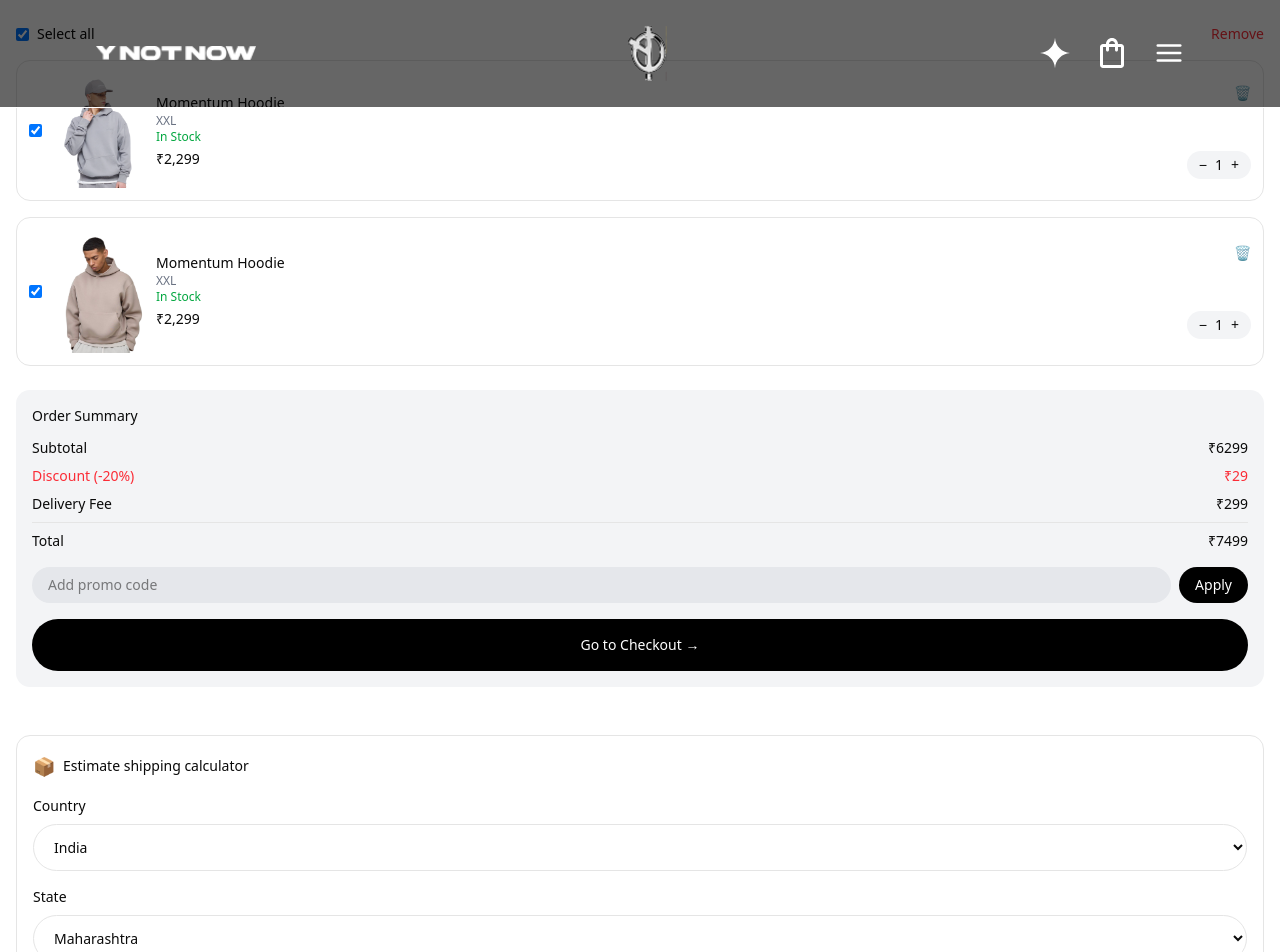
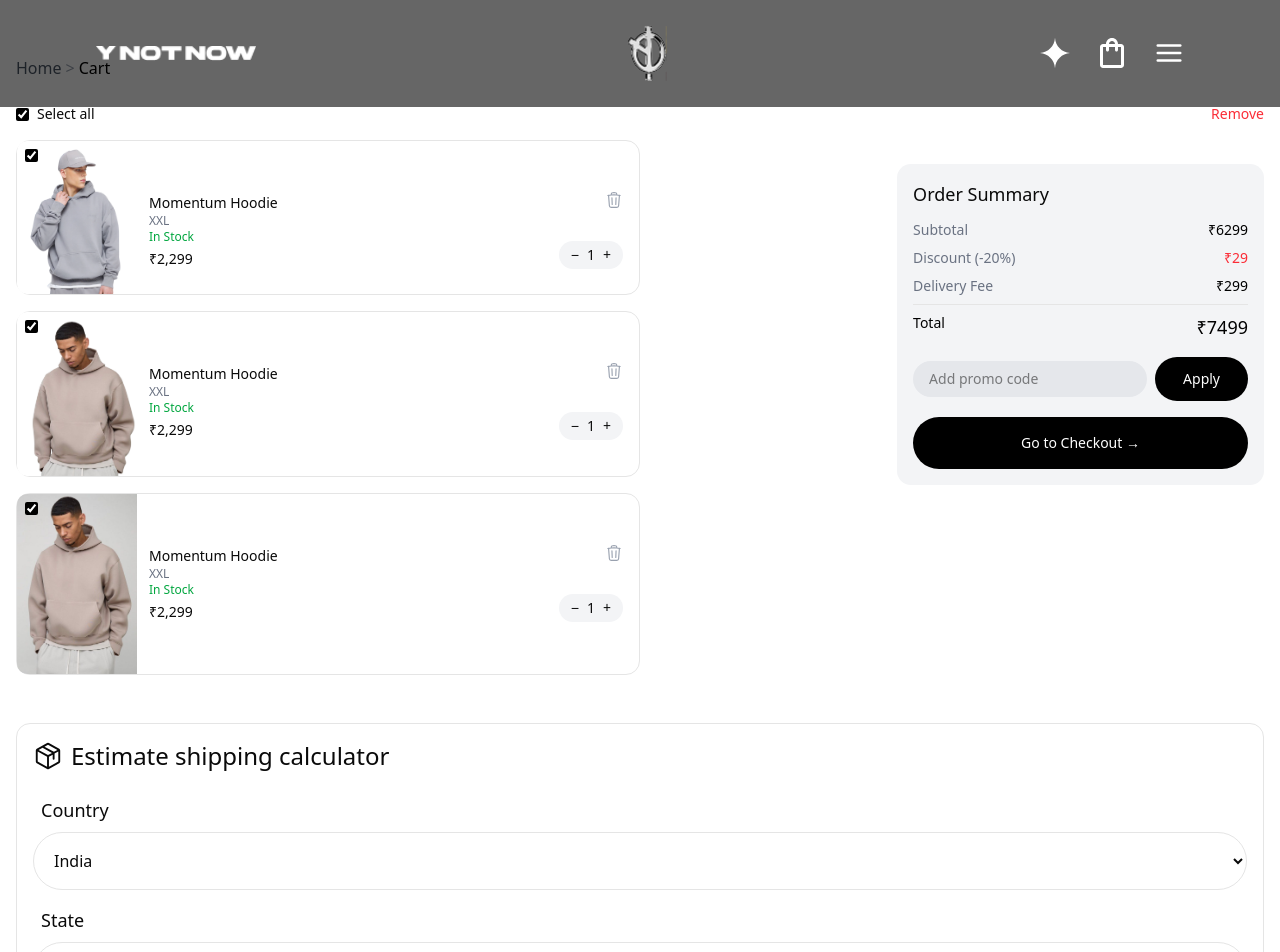
Before and after one commit to itskvsin/ynotnow, a Next.js app: page /cart in a window 1280 px wide. Shown: the top 952 px of the page. Built offline with nearby package versions, Linux system fonts and the light colour scheme.

Commit message:
Completed:- Cart page

```diff
--- a/app/cart/page.tsx
+++ b/app/cart/page.tsx
@@ -8,6 +8,7 @@ import FeaturesGrid from "@/components/commonDetail/FeaturesGrid";
 import About from "@/components/commonDetail/About";
 import LastBg from "@/components/commonDetail/LastBg";
 import Footer from "@/components/layout/Footer";
+import BreadCrumbNav from "@/components/BreadCrumbNav";
 
 const mockCartItems: CartItem[] = [
   {
@@ -30,6 +31,16 @@ const mockCartItems: CartItem[] = [
     quantity: 1,
     selected: true,
   },
+    {
+    id: "3",
+    title: "Momentum Hoodie",
+    size: "XXL",
+    price: 2299,
+    imageUrl: "/images/hoodies/grayBgHoodie.jpg",
+    inStock: true,
+    quantity: 1,
+    selected: true,
+  },
 ];
 
 const mockCartSummary: CartSummary = {
@@ -42,21 +53,14 @@ const mockCartSummary: CartSummary = {
 export default function CartPage() {
   return (
     <div className="pb-28">
+      <div className="pl-4">
+        <BreadCrumbNav />
+      </div>
       {/* Cart Items + Order Summary */}
       <CartSection items={mockCartItems} summary={mockCartSummary} />
 
       {/* Shipping Calculator */}
       <ShippingCalculator />
-
-      <ShippingInfoBanner
-        data={{
-          id: "free-shipping",
-          title: "There is one shipping rate for your address:",
-          description: "Standard Shipping: ",
-          shippingCost: "INR 299.00.",
-          minOrderAmount: 4999,
-        }}
-      />
       <div>
         <div>
           {" "}
--- a/components/BreadCrumbNav.tsx
+++ b/components/BreadCrumbNav.tsx
@@ -1,37 +1,63 @@
 "use client";
 
-import React from "react";
 import { usePathname } from "next/navigation";
 import Link from "next/link";
 
 const BreadCrumbNav = () => {
-  const pathName = usePathname();
-  const segments = pathName.split("/").filter(Boolean);
+  const pathname = usePathname();
+  const segments = pathname.split("/").filter(Boolean);
+
+  const formatLabel = (segment: string) =>
+    segment
+      .split("-")
+      .map(
+        (word) => word.charAt(0).toUpperCase() + word.slice(1)
+      )
+      .join(" ");
 
   return (
-    <section>
-      <nav className="h-20 flex items-end">
-        <ol className="flex gap-1 text-md capitalize font-Geist">
-          <li className="flex">
-            <p className="pr-1">Home</p>
-            <span>{"> "} </span>
+    <nav
+      aria-label="Breadcrumb"
+      className="h-20 flex items-end"
+    >
+      <ol className="flex items-center gap-1 text-md font-Geist text-gray-600">
+        {/* Home */}
+        <li>
+          <Link href="/" className="hover:text-black">
+            Home
+          </Link>
         </li>
+
         {segments.map((segment, index) => {
-            const href = "/" + segments.slice(0, index + 1).join("/");
-            const label = segment.split("-").map((word) => word.charAt(0).toUpperCase() + word.slice(1)).join(" ");
+          const href =
+            "/" + segments.slice(0, index + 1).join("/");
+          const isLast = index === segments.length - 1;
+          const label = formatLabel(segment);
+
           return (
-              <li key={href} className="flex gap-1">
-                {index === segments.length - 1 ? (
-                 <span className="font-normal"><span>{"> "} </span>{label}</span>
+            <li key={href} className="flex items-center gap-1">
+              <span className="text-gray-400">{">"}</span>
+
+              {isLast ? (
+                <span
+                  className="text-black font-normal"
+                  aria-current="page"
+                >
+                  {label}
+                </span>
               ) : (
-                  <p>{label}</p>
+                <Link
+                  href={href}
+                  className="hover:text-black"
+                >
+                  {label}
+                </Link>
               )}
             </li>
           );
         })}
       </ol>
     </nav>
-    </section>
   );
 };
 
--- a/components/cart/CartItemRow.tsx
+++ b/components/cart/CartItemRow.tsx
@@ -2,6 +2,8 @@
 
 import Image from "next/image";
 import { CartItem } from "@/types/cart";
+import { HiOutlineTrash } from "react-icons/hi2";
+
 
 interface CartItemRowProps {
   item: CartItem;
@@ -17,22 +19,24 @@ export default function CartItemRow({
   onDecrease,
 }: CartItemRowProps) {
   return (
-    <div className="border rounded-xl p-3 flex gap-3 items-center">
+    <div className="border rounded-xl flex gap-3 items-start">
       <input
         type="checkbox"
         checked={item.selected}
         onChange={onToggle}
+        className="absolute accent-black m-2"
       />
 
       <Image
         src={item.imageUrl}
         alt={item.title}
-        width={90}
-        height={120}
-        className="rounded-lg object-cover"
+        width={120}
+        height={160}
+        className="rounded-l-lg object-cover"
       />
 
-      <div className="flex-1">
+<div className="flex justify-between w-full h-32 pr-4 items-end">
+        <div className="flex-1">
         <h3 className="text-sm font-medium">{item.title}</h3>
         <p className="text-xs text-gray-500">{item.size}</p>
         <p className="text-xs text-green-600">In Stock</p>
@@ -41,15 +45,16 @@ export default function CartItemRow({
         </p>
       </div>
 
-      <div className="flex flex-col justify-between h-24 items-end gap-2">
-        <button className="text-gray-400 text-sm">🗑</button>
+      <div className="flex flex-col justify-center items-end gap-8">
+        <button className="text-gray-400 text-sm"><HiOutlineTrash className="text-lg" /></button>
 
-        <div className="flex items-center gap-2 bg-gray-100 rounded-full px-3 py-1 text-sm">
+        <div className="flex gap-2 bg-gray-100 items-end rounded-full px-3 py-1 text-sm">
           <button onClick={onDecrease}>−</button>
           <span>{item.quantity}</span>
           <button onClick={onIncrease}>+</button>
         </div>
       </div>
+</div>
     </div>
   );
 }
--- a/components/cart/CartSection.tsx
+++ b/components/cart/CartSection.tsx
@@ -10,18 +10,13 @@ interface CartSectionProps {
   summary: CartSummary;
 }
 
-export default function CartSection({
-  items,
-  summary,
-}: CartSectionProps) {
+export default function CartSection({ items, summary }: CartSectionProps) {
   const [cartItems, setCartItems] = useState(items);
 
   const toggleItem = (id: string) => {
     setCartItems((prev) =>
       prev.map((item) =>
-        item.id === id
-          ? { ...item, selected: !item.selected }
-          : item
+        item.id === id ? { ...item, selected: !item.selected } : item
       )
     );
   };
@@ -51,6 +46,7 @@ export default function CartSection({
                 prev.map((i) => ({ ...i, selected: !allSelected }))
               )
             }
+            className="accent-black"
           />
           Select all
         </label>
@@ -58,8 +54,9 @@ export default function CartSection({
         <button className="text-red-500 text-sm">Remove</button>
       </div>
 
+      <div className="lg:flex lg:items-start lg:justify-between">
         {/* Items */}
-      <div className="space-y-4">
+        <div className="space-y-4 lg:w-2/4">
           {cartItems.map((item) => (
             <CartItemRow
               key={item.id}
@@ -71,8 +68,11 @@ export default function CartSection({
           ))}
         </div>
 
+        {/* <div className="w-1/4"> */}
           {/* Summary */}
           <OrderSummary summary={summary} />
+        {/* </div> */}
+      </div>
     </section>
   );
 }
--- a/components/cart/OrderSummary.tsx
+++ b/components/cart/OrderSummary.tsx
@@ -1,5 +1,7 @@
 import { CartSummary } from "@/types/cart";
 import { GoTag } from "react-icons/go";
+import { PiPackage } from "react-icons/pi";
+
 
 interface OrderSummaryProps {
   summary: CartSummary;
@@ -8,27 +10,27 @@ interface OrderSummaryProps {
 export default function OrderSummary({ summary }: OrderSummaryProps) {
   return (
     <div className="bg-gray-100 rounded-xl p-4 mt-6">
-      <h3 className="text-sm font-medium mb-3">Order Summary</h3>
+      <h3 className="text-lg font-medium mb-3">Order Summary</h3>
 
-      <div className="space-y-2 text-sm">
+      <div className="space-y-2 text-sm text-gray-500">
         <div className="flex justify-between">
           <span>Subtotal</span>
-          <span>₹{summary.subtotal}</span>
+          <span className="text-black">₹{summary.subtotal}</span>
         </div>
 
-        <div className="flex justify-between text-red-500">
+        <div className="flex justify-between">
           <span>Discount (-20%)</span>
-          <span>₹{summary.discount}</span>
+          <span className="text-red-500">₹{summary.discount}</span>
         </div>
 
         <div className="flex justify-between">
           <span>Delivery Fee</span>
-          <span>₹{summary.deliveryFee}</span>
+          <span className="text-black">₹{summary.deliveryFee}</span>
         </div>
 
-        <div className="border-t pt-2 flex justify-between font-medium">
+        <div className="border-t pt-2 flex justify-between text-black font-medium">
           <span>Total</span>
-          <span>₹{summary.total}</span>
+          <span className="text-lg">₹{summary.total}</span>
         </div>
       </div>
 
@@ -38,7 +40,7 @@ export default function OrderSummary({ summary }: OrderSummaryProps) {
           placeholder={`Add promo code `}
           className="flex-1 bg-gray-200 rounded-full px-4 py-2 text-sm outline-none"
         />
-        <button className="bg-black text-white rounded-full px-4 py-2 text-sm">
+        <button className="bg-black text-white rounded-full px-7 py-3 text-sm">
           Apply
         </button>
       </div>
--- a/components/cart/ShippingCalculator.tsx
+++ b/components/cart/ShippingCalculator.tsx
@@ -2,6 +2,8 @@
 
 import { useState } from "react";
 import { ShippingRate } from "@/types/shipping";
+import { PiPackage } from "react-icons/pi";
+
 
 export default function ShippingCalculator() {
   const [country, setCountry] = useState("India");
@@ -22,20 +24,20 @@ export default function ShippingCalculator() {
     <section className="px-4 py-6">
       <div className="border rounded-xl p-4">
         {/* Header */}
-        <div className="flex items-center gap-2 mb-4">
-          <span className="text-lg">📦</span>
-          <h3 className="text-sm font-medium">
+        <div className="flex items-center text-2xl gap-2 mb-6">
+          <span className="text-3xl"><PiPackage /></span>
+          <h3 className="font-medium">
             Estimate shipping calculator
           </h3>
         </div>
 
         {/* Country */}
         <div className="mb-4">
-          <label className="block text-sm mb-2">Country</label>
+          <label className="block text-lg mb-2 px-2">Country</label>
           <select
             value={country}
             onChange={(e) => setCountry(e.target.value)}
-            className="w-full rounded-full border px-4 py-3 text-sm outline-none"
+            className="w-full rounded-full border px-4 py-4 text-md pr-10 outline-none"
           >
             <option>India</option>
             <option>United States</option>
@@ -44,11 +46,11 @@ export default function ShippingCalculator() {
 
         {/* State */}
         <div className="mb-4">
-          <label className="block text-sm mb-2">State</label>
+          <label className="block text-lg mb-2 px-2">State</label>
           <select
             value={state}
             onChange={(e) => setState(e.target.value)}
-            className="w-full rounded-full border px-4 py-3 text-sm outline-none"
+            className="w-full rounded-full border px-4 py-4 text-md outline-none"
           >
             <option>Maharashtra</option>
             <option>Karnataka</option>
@@ -57,32 +59,32 @@ export default function ShippingCalculator() {
 
         {/* Zip Code */}
         <div className="mb-6">
-          <label className="block text-sm mb-2">Zip Code</label>
+          <label className="block text-lg mb-2 px-2">Zip Code</label>
           <input
             type="text"
             value={zipCode}
             onChange={(e) => setZipCode(e.target.value)}
             placeholder="100-0012"
-            className="w-full rounded-full border px-4 py-3 text-sm outline-none"
+            className="w-full rounded-full border px-4 py-4 text-md outline-none"
           />
         </div>
 
         {/* Calculate */}
         <button
           onClick={handleCalculate}
-          className="w-full bg-black text-white py-4 rounded-full text-sm"
+          className="w-full bg-black text-white py-5 rounded-full text-sm"
         >
           Calculate
         </button>
 
         {/* Result */}
         {rate && (
-          <div className="bg-black text-white rounded-xl p-4 mt-6 text-sm">
-            <p className="mb-2">
+          <div className="bg-black text-white rounded-xl p-6 mt-6 text-md text-center">
+            <p className="mb-6">
               There is one shipping rate for your address:
             </p>
-            <p className="font-medium">
-              {rate.label}: {rate.currency} {rate.amount.toFixed(2)}
+            <p className="font-normal">
+              {rate.label}: <span className="font-bold text-lg">{rate.currency}  {rate.amount.toFixed(2)}</span>
             </p>
           </div>
         )}
--- a/components/layout/Navbar.tsx
+++ b/components/layout/Navbar.tsx
@@ -23,7 +23,7 @@ export default function Navbar() {
   return (
     <motion.nav
       onMouseLeave={() => isDesktop && setOpen(false)}
-      className="fixed top-0 left-0 w-full z-50 bg-black/60 border-b border-white px-8 lg:px-24 py-2 flex items-center justify-between"
+      className="fixed top-0 left-0 w-full z-50 bg-black/60 border-b border-white px-4 lg:px-24 py-2 flex items-center justify-between"
     >
       {/* LOGO LEFT */}
       <motion.div
```
Lines whose indentation alone changed are shown as unchanged.
